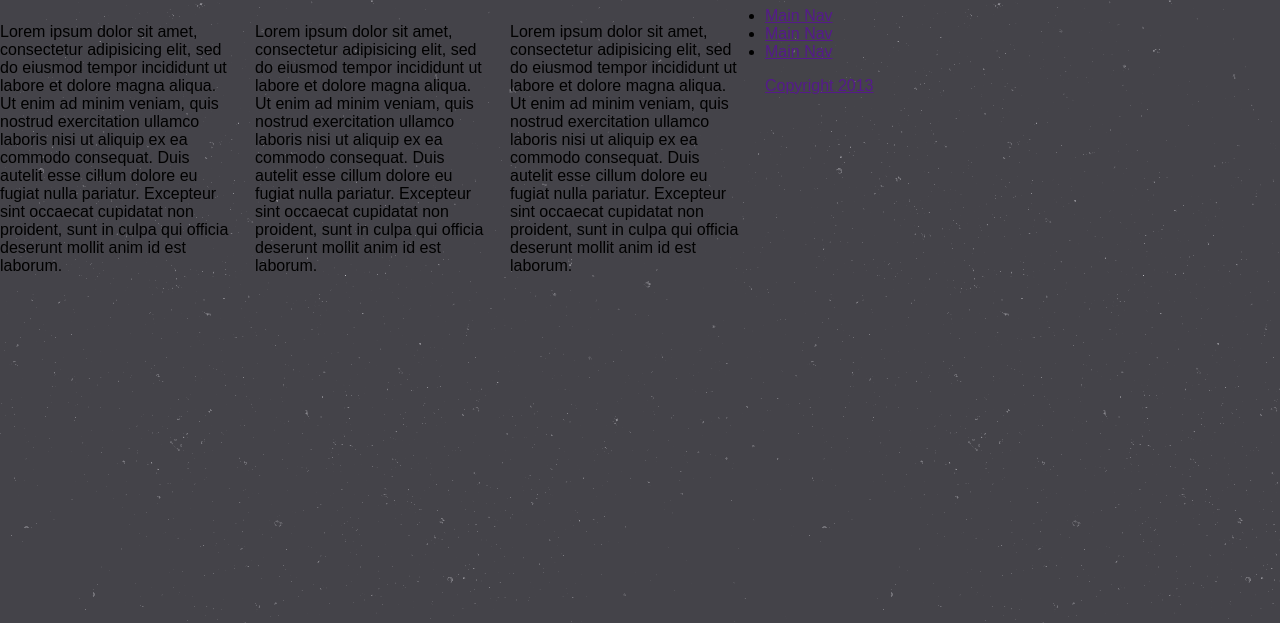
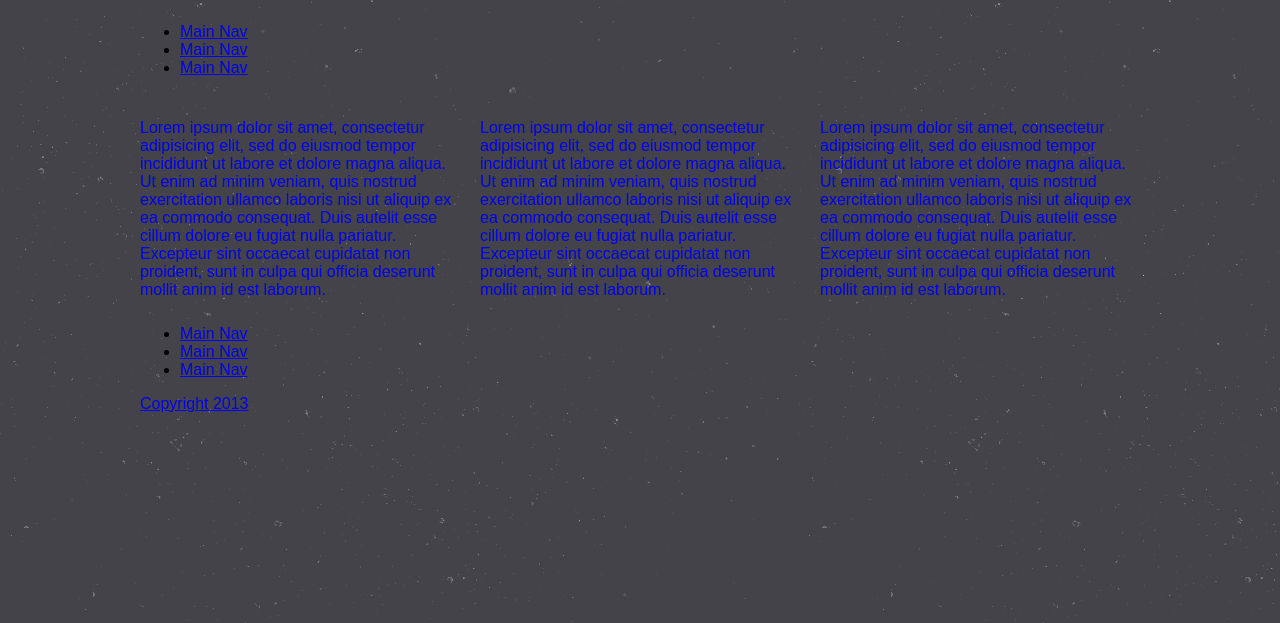
Before and after one commit to cspencer2/midtermstudy, a plain HTML site: page index.html in a window 1280 px wide. Shown: the part 177-800 px from the top of the page. Drawn offline with Linux system fonts and the light colour scheme.

Commit message:
version3

```diff
--- a/index.html
+++ b/index.html
@@ -10,13 +10,21 @@
 
 </head>
 <body>
-
+<div class="container">
 	<img src="img/logo2.png">
 	<h1>My Website</h1>
 
-	<article>
+	<nav class="grid_9">
+		<ul>
+			<li><a href="#"> Main Nav</li>
+			<li><a href="#"> Main Nav</li>
+			<li><a href="#"> Main Nav</li>
+		</ul>
+	</nav>
 
-		<section class="grid_3">
+	<article class="grid_12">
+
+		<section class="grid_4" alpha>
 			<p>Lorem ipsum dolor sit amet, consectetur adipisicing elit, sed do eiusmod
 			tempor incididunt ut labore et dolore magna aliqua. Ut enim ad minim veniam,
 			quis nostrud exercitation ullamco laboris nisi ut aliquip ex ea commodo
@@ -25,7 +33,7 @@
 			proident, sunt in culpa qui officia deserunt mollit anim id est laborum.</p>
 		</section>
 
-			<section class="grid_3">
+			<section class="grid_4">
 			<p>Lorem ipsum dolor sit amet, consectetur adipisicing elit, sed do eiusmod
 			tempor incididunt ut labore et dolore magna aliqua. Ut enim ad minim veniam,
 			quis nostrud exercitation ullamco laboris nisi ut aliquip ex ea commodo
@@ -34,7 +42,7 @@
 			proident, sunt in culpa qui officia deserunt mollit anim id est laborum.</p>
 		</section>
 
-		<section class="grid_3">
+		<section class="grid_4 omega">
 			<p>Lorem ipsum dolor sit amet, consectetur adipisicing elit, sed do eiusmod
 			tempor incididunt ut labore et dolore magna aliqua. Ut enim ad minim veniam,
 			quis nostrud exercitation ullamco laboris nisi ut aliquip ex ea commodo
@@ -45,9 +53,9 @@
 
 		<aside>
 			<ul>
-				<li><a href=""> Main Nav</li>
-				<li><a href=""> Main Nav</li>
-				<li><a href=""> Main Nav</li>
+				<li><a href="#"> Main Nav</li>
+				<li><a href="#"> Main Nav</li>
+				<li><a href="#"> Main Nav</li>
 			</ul>
 		</aside>
 
@@ -56,6 +64,6 @@
 		</footer>
 
 	</article>
-
+  </div>
 </body>
 </html>
```
